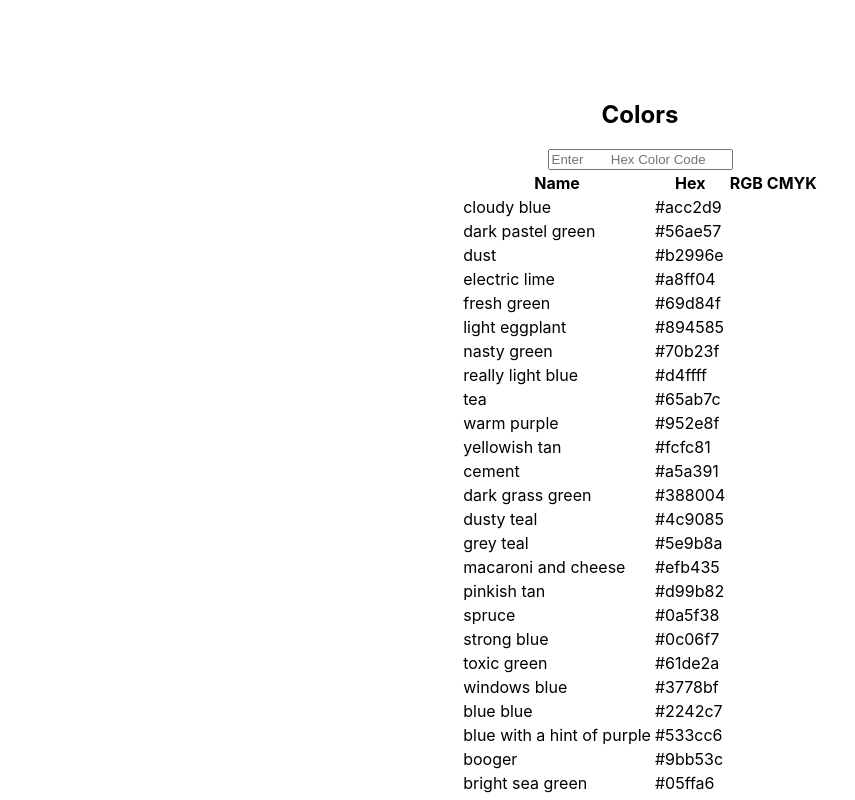
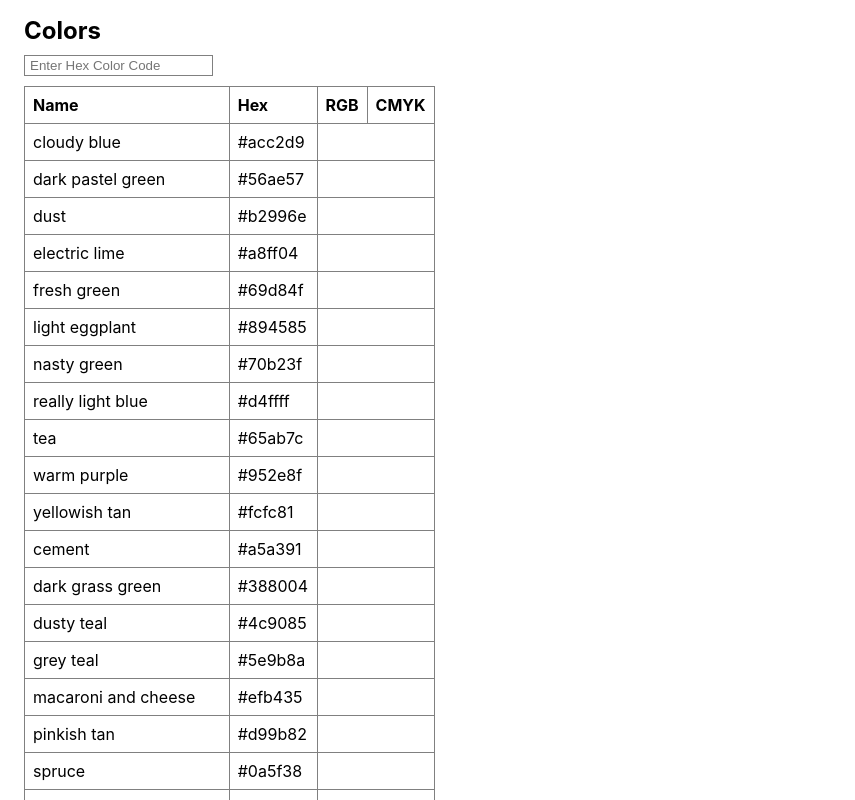
Before and after one commit to timeitel/color-search, a Next.js app: page / in a window 1280 px wide. Shown: the top 800 px of the page, without its empty margins (0-855 px from the left). Built offline with nearby package versions, Linux system fonts and the light colour scheme.

Commit message:
style: color search and table component

```diff
--- a/components/ColorSearch/colorsearch.js
+++ b/components/ColorSearch/colorsearch.js
@@ -1,10 +1,16 @@
 import Table from '../Table/table';
 
 const colorsearch = ({ colors }) => {
+  const inputStyle = {
+    margin: '10px 0px',
+    border: '1px solid gray',
+    padding: '2px 5px'
+  };
+
   return (
     <>
-      <h2>Colors</h2>
-      <input placeholder='Enter	Hex Color Code' />
+      <h2 style={{ margin: '0' }}>Colors</h2>
+      <input style={inputStyle} placeholder='Enter Hex Color Code' />
       <Table colors={colors} />
     </>
   );
--- /dev/null
+++ b/components/Table/Table.module.css
@@ -0,0 +1,11 @@
+.table {
+  border-collapse: collapse;
+}
+
+.table th,
+.table tr,
+.table td {
+  border: 1px solid gray;
+  padding: 0.5rem;
+  text-align: left;
+}
--- a/components/Table/table.js
+++ b/components/Table/table.js
@@ -1,3 +1,5 @@
+import styles from './Table.module.css';
+
 const table = ({ colors }) => {
   const rows = colors.map(({ color, hex }) => {
     return (
@@ -9,7 +11,7 @@ const table = ({ colors }) => {
   });
 
   return (
-    <table>
+    <table className={styles.table}>
       <tbody>
         <tr>
           <th>Name</th>
--- a/styles/Home.module.css
+++ b/styles/Home.module.css
@@ -8,12 +8,13 @@
 }
 
 .main {
-  padding: 5rem 0;
+  padding: 1rem;
   flex: 1;
   display: flex;
   flex-direction: column;
-  justify-content: center;
-  align-items: center;
+  justify-content: flex-start;
+  align-items: flex-start;
+  width: 100%;
 }
 
 .footer {
```
Also changed, not shown: components/Table/Table.module.scss (deleted).
